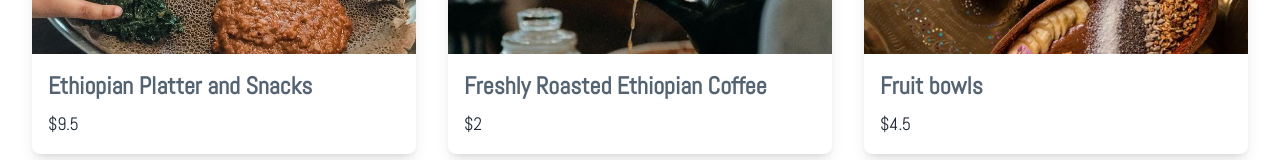
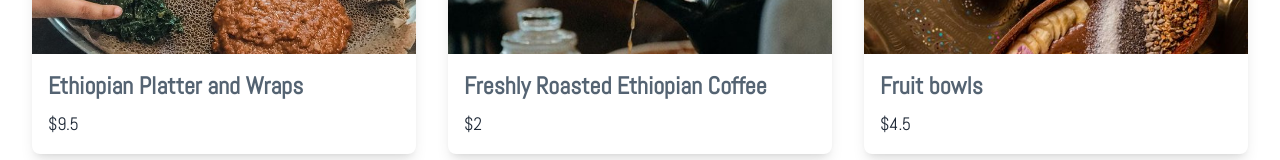
Before and after one commit to MatthewsRicky/tribearth, a React (Vite) app in the folder tribearth/: page /Vegancafe in a window 1280 px wide. Shown: the part 466-626 px from the top of the page. Built offline with nearby package versions, Linux system fonts and the light colour scheme; a web font is replaced by a local one.

Commit message:
Update Vegancafe.jsx

```diff
--- a/tribearth/src/pages/Vegancafe.jsx
+++ b/tribearth/src/pages/Vegancafe.jsx
@@ -9,7 +9,7 @@ function Vegancafe() {
   const products = [
     {
       id: 1,
-      name: "Ethiopian Platter and Snacks",
+      name: "Ethiopian Platter and Wraps",
       price: 9.50,
       image: Anjeera,
     },
```
